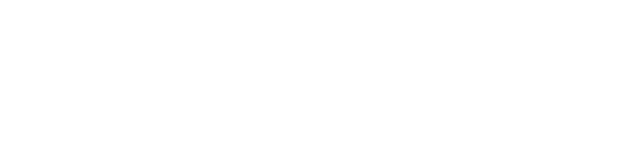
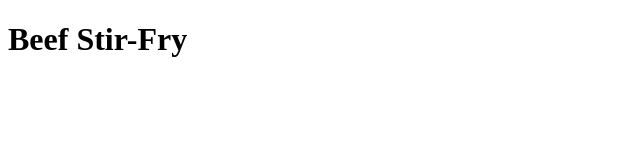
Before and after one commit to vegavictorj/odin-recipes, a plain HTML site: page recipes/beef-stir-fry.html in a window 1280 px wide. Shown: the whole page, without its empty margins (0-640 px from the left). Drawn offline with Linux system fonts and the light colour scheme.

Commit message:
Add title to page

```diff
--- a/recipes/beef-stir-fry.html
+++ b/recipes/beef-stir-fry.html
@@ -7,6 +7,6 @@
     <title>Beef Stir-Fry</title>
 </head>
 <body>
-
+    <h1>Beef Stir-Fry</h1>
 </body>
 </html>
```
